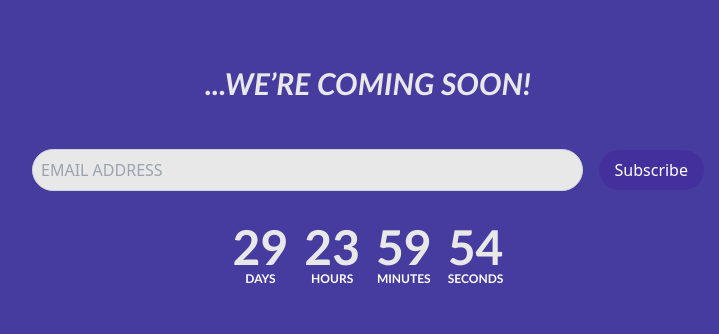
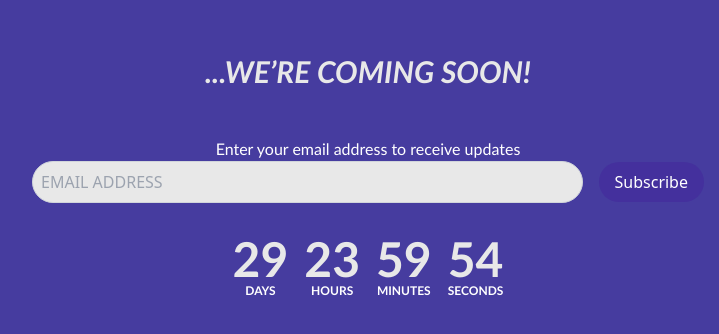
Before and after one commit to zieeco/coming-soon-page, a Next.js app: page / in a window 1280 px wide. Shown: the part 208-542 px from the top of the page, without its empty margins (272-991 px from the left). Built offline with nearby package versions, Linux system fonts and the light colour scheme.

Commit message:
refactor(component): update the logic for subscription

```diff
--- a/src/components/MainContent.tsx
+++ b/src/components/MainContent.tsx
@@ -4,12 +4,13 @@
 import { useState, useEffect } from 'react';
 import CountdownTimer from './CountdownTimer';
 import axios, { AxiosError } from 'axios';
+// import { BASE_API_URL } from '@/utils/constants';
 
 const MainContent: React.FC = () => {
   const [email, setEmail] = useState('');
   const [isSubscribed, setIsSubscribed] = useState(false);
   const [initialTargetDate, setInitialTargetDate] = useState<Date | null>(null);
-  const [subscriptionMessage, setSubscriptionMessage] = useState<string | null>(null);
+  const [infoMessage, setInfoMessage] = useState<string | null>(null);
   const [fetchError, setFetchError] = useState<string | null>(null);
   const [isLoading, setIsLoading] = useState(false);
 
@@ -36,30 +37,30 @@ const MainContent: React.FC = () => {
       const response = await axios.post('/api/subscribe', { email });
       if (response.status === 200) {
         setIsSubscribed(true);
-        setSubscriptionMessage('Subscription successful!');
+        setInfoMessage('Subscription successful!');
 
         setTimeout(() => {
           setIsSubscribed(false);
-          setSubscriptionMessage(null);
+          setInfoMessage(null);
           setEmail('');
-        }, 2000);
+        }, 4000);
 
       } else {
         setIsSubscribed(false);
-        setSubscriptionMessage('Subscription failed');
+        setInfoMessage('Subscription failed');
 
         setTimeout(() => {
-          setSubscriptionMessage(null);
-        }, 2000)
+          setInfoMessage(null);
+        }, 4000);
       }
     } catch (error) {
       if (error instanceof AxiosError) {
-        setSubscriptionMessage(error.response?.data?.error);
+        setInfoMessage(error.response?.data?.error);
 
         setTimeout(() => {
-          setSubscriptionMessage(null);
+          setInfoMessage(null);
           setEmail('');
-        }, 4000);
+        }, 5000);
       }
     } finally {
       setIsLoading(false);
@@ -76,13 +77,13 @@ const MainContent: React.FC = () => {
 
         {fetchError && <p className="text-red-500">{fetchError}</p>}
 
-        {subscriptionMessage && (
-          <p className={`text ${isSubscribed ? 'text-green-500' : 'text-red-500'}`}>{subscriptionMessage}</p>
+
+        <form className="form-container" onSubmit={handleSubscribe}>
+          {infoMessage ? (
+            <p className={`text ${isSubscribed ? 'text-green-500' : 'text-red-500'}`}>{infoMessage}</p>
+          ) : (
+            <p className="all-font text-white">Enter your email address to receive updates</p>
           )}
-
-        {!isSubscribed && (
-          <form className="form-container" onSubmit={handleSubscribe}>
-            {/* <p className="all-font uppercase">Enter your email address to receive updates</p> */}
           <p className="flex flex-col justify-center items-center sm:flex-row gap-4">
             <input
               type="email"
@@ -110,7 +111,7 @@ const MainContent: React.FC = () => {
             </button>
           </p>
         </form>
-        )}
+
 
         {initialTargetDate ? (
           <CountdownTimer initialTargetDate={initialTargetDate} />
```
Lines whose indentation alone changed are shown as unchanged.
